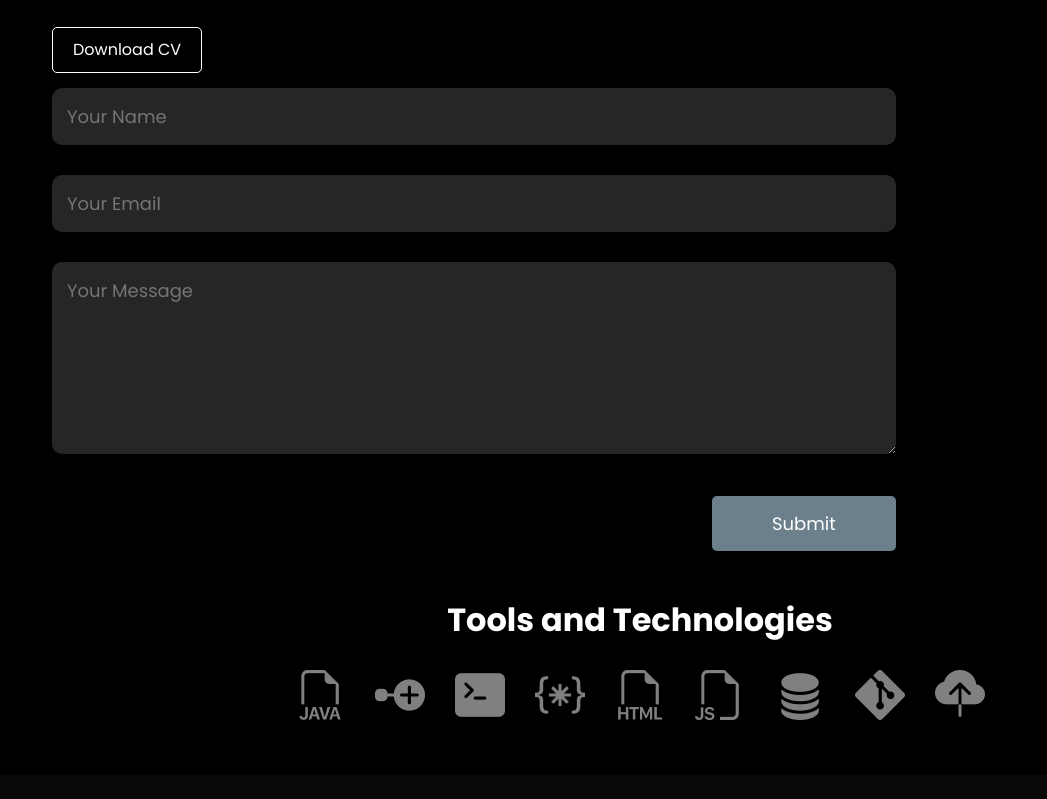
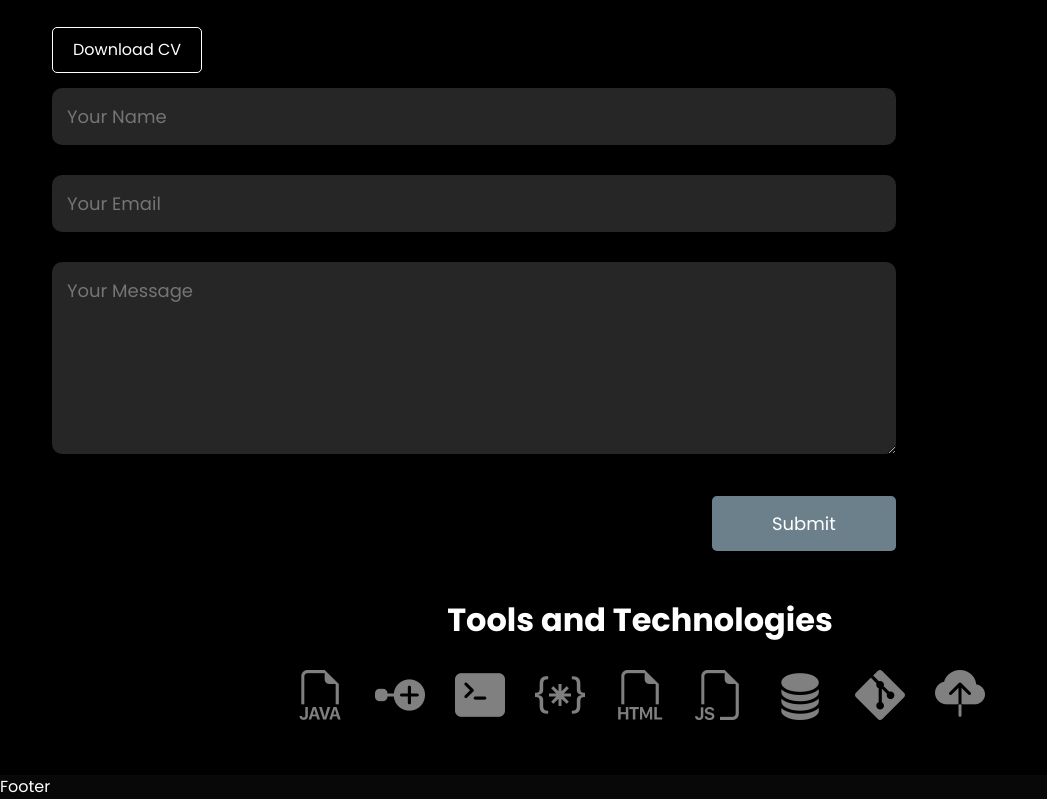
Before and after one commit to TharinduDMadushanka/tharindu-madushanka-portfolio, a React (Vite) app: page / in a window 1280 px wide. Shown: the part 4032-4831 px from the top of the page, without its empty margins (0-1047 px from the left). Before the commit the page ends 4807 px from the top, so only its background shows below. Built offline with nearby package versions, Linux system fonts and the light colour scheme.

Commit message:
created Footer component

```diff
--- a/src/App.jsx
+++ b/src/App.jsx
@@ -5,6 +5,7 @@
 import About from './components/About/About'
 import Projects from './components/Projects/Projects'
 import Contact from './components/Contact/Contact'
+import Footer from './components/Footer/Footer'
 
 const App = () => {
   return (
@@ -15,6 +16,7 @@
       <About/>
       <Projects/>
       <Contact/>
+      <Footer/>
     </div>
   )
 }
--- /dev/null
+++ b/src/components/Footer/Footer.jsx
@@ -0,0 +1,11 @@
+import React from 'react'
+
+const Footer = () => {
+  return (
+    <div>
+      Footer
+    </div>
+  )
+}
+
+export default Footer
```
Also changed, not shown: src/components/Footer/Footer.css (added).
